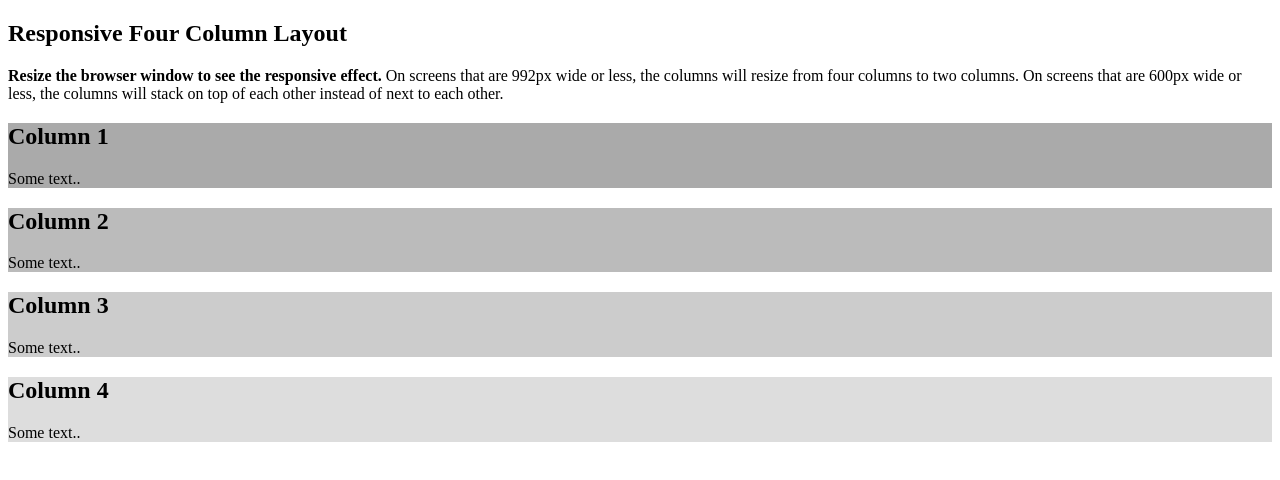
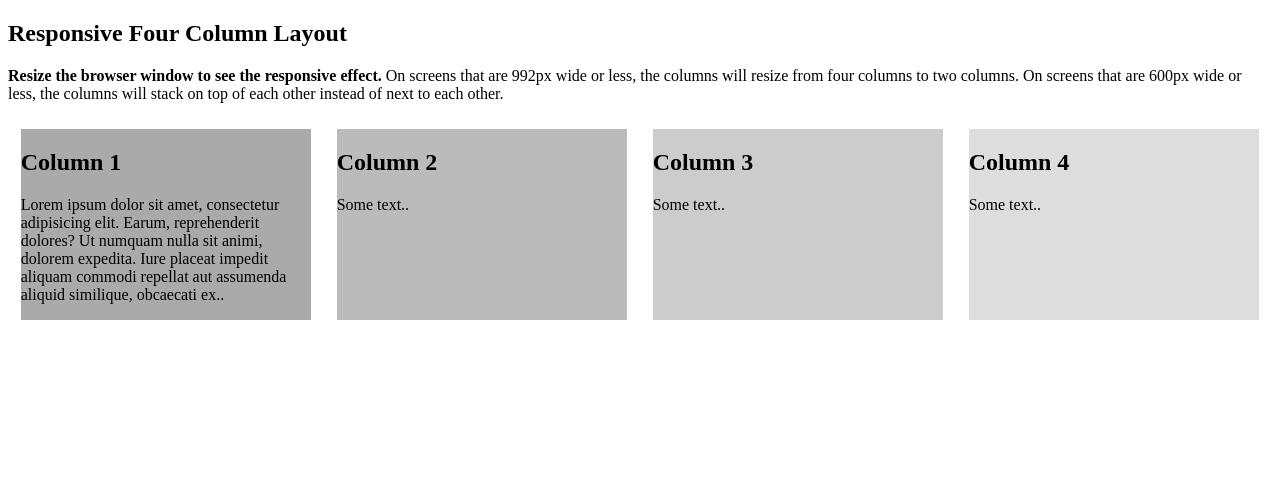
Before and after one commit to wi-fighters/45-uib-layout-mediaqueries3-peteco83, a plain HTML site: page index.html in a window 1280 px wide. Drawn offline with Linux system fonts and the light colour scheme.

Commit message:
Done ex 45

```diff
--- a/index.html
+++ b/index.html
@@ -13,7 +13,7 @@
     <div class="row">
       <div class="column" style="background-color:#aaa;">
         <h2>Column 1</h2>
-        <p>Some text..</p>
+        <p>Lorem ipsum dolor sit amet, consectetur adipisicing elit. Earum, reprehenderit dolores? Ut numquam nulla sit animi, dolorem expedita. Iure placeat impedit aliquam commodi repellat aut assumenda aliquid similique, obcaecati ex..</p>
       </div><!-- no white spaces. This is needed to keep the correct indentation as the white space from the new line will break the column structure. This comment makes the 2 divs appear to be in one line because the new line is inside the comment.
    --><div class="column" style="background-color:#bbb;">
         <h2>Column 2</h2>
--- a/styles.css
+++ b/styles.css
@@ -1,4 +1,34 @@
 
 * {
-    box-sizing: border-box;
+  box-sizing: border-box;
 }
+
+.column {
+    margin: 10px 0;
+}
+
+@media (min-width: 601px) {
+    .row {
+      display: flex;
+      flex-wrap: wrap;
+      justify-content: space-around;
+    }
+
+
+    .column {
+      flex-basis: 48%;
+    }
+
+}
+
+@media (min-width: 993px) {
+    .row {
+      display: flex;
+      flex-wrap: wrap;
+      justify-content: space-around;
+    }
+
+    .column {
+      flex-basis: 23%    }
+
+}
```
